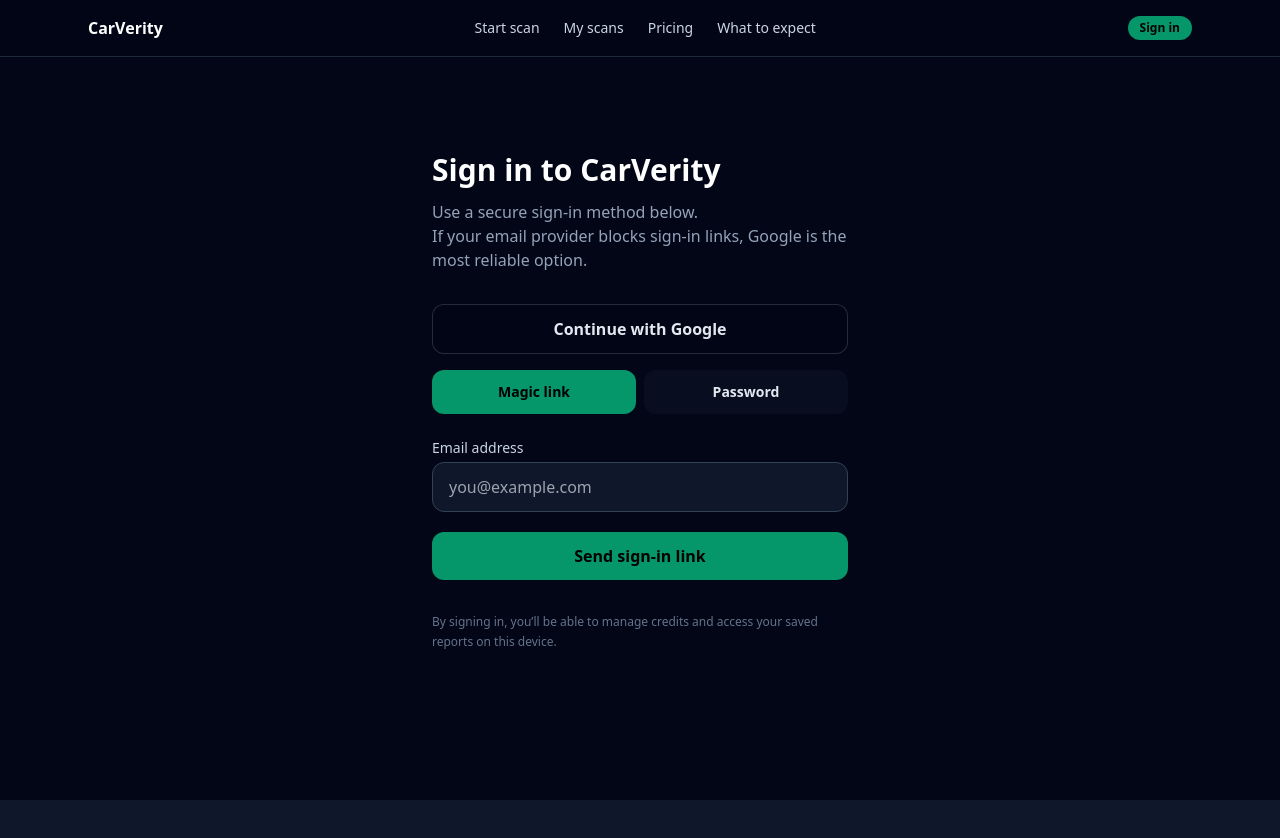
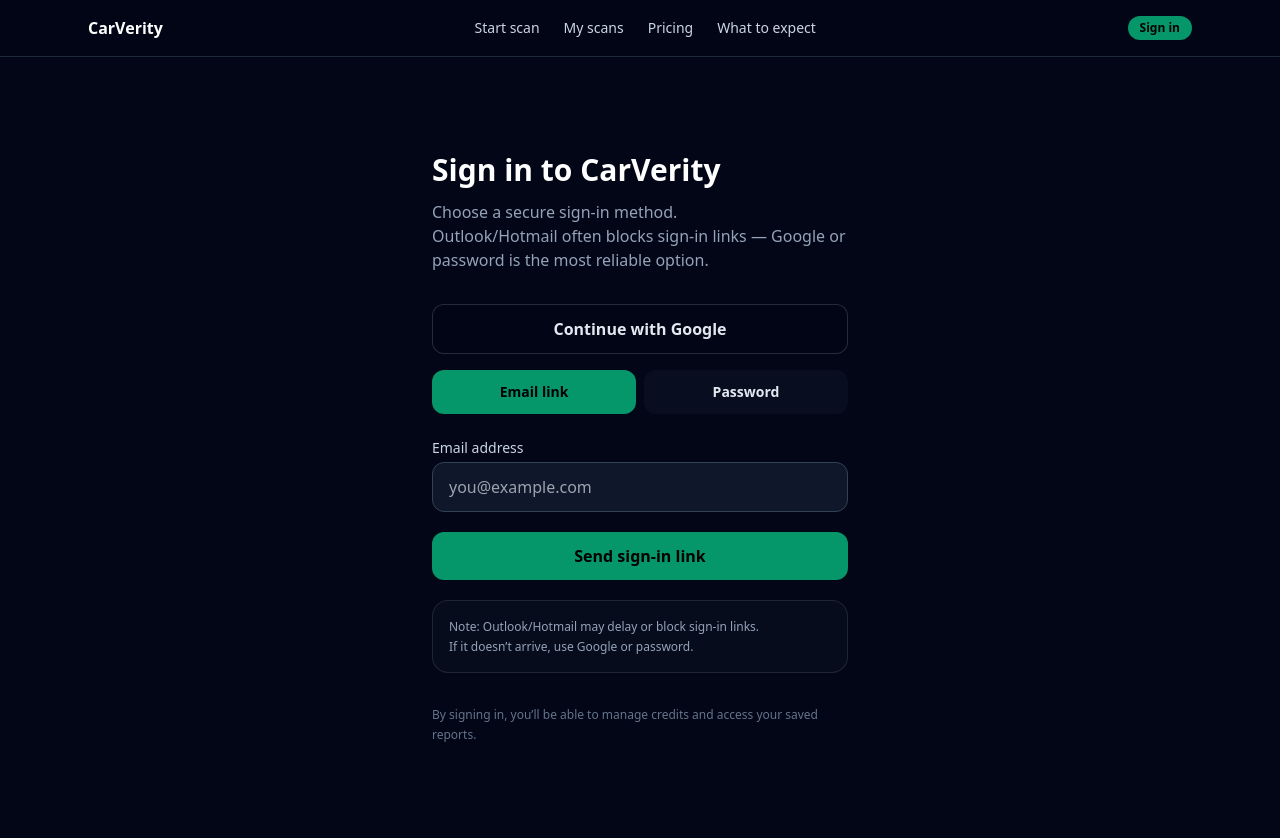
Before and after one commit to jeremy-swallow/carverity-clean, a React (Vite) app: page /sign-in in a window 1280 px wide. Before the commit the page ends 800 px from the top, so only its background shows below. Built offline with nearby package versions, Linux system fonts and the light colour scheme; no server answers.

Commit message:
Clarify password sign in vs create account

```diff
--- a/src/pages/SignIn.tsx
+++ b/src/pages/SignIn.tsx
@@ -59,7 +59,6 @@ export default function SignIn() {
     try {
       setSending(true);
 
-      // Always route through callback for reliability
       await signInWithMagicLink(
         cleanEmail,
         `${CANONICAL_APP_ORIGIN}/auth/callback?next=${encodeURIComponent(
@@ -71,7 +70,7 @@ export default function SignIn() {
     } catch (err) {
       console.error("Magic link error:", err);
       setError(
-        "We couldn’t send the sign-in link. If you’re using Outlook/Hotmail, use Google or password sign-in instead."
+        "We couldn’t send the sign-in link. If you’re using Outlook/Hotmail, use Google or password instead."
       );
     } finally {
       setSending(false);
@@ -104,7 +103,7 @@ export default function SignIn() {
 
       if (msg.toLowerCase().includes("invalid login credentials")) {
         setError(
-          "That email/password combination didn’t work. If you don’t have a password yet, create one below."
+          "That email/password didn’t work. If you don’t have an account yet, create one below."
         );
       } else {
         setError("Could not sign in with password. Please try again.");
@@ -142,7 +141,7 @@ export default function SignIn() {
       const msg = String(err?.message || "");
       if (msg.toLowerCase().includes("user already registered")) {
         setError(
-          "This email already has an account. Use “Sign in with password” instead."
+          "This email already has an account. Use “Sign in with password” above."
         );
       } else {
         setError("Could not create your account. Please try again.");
@@ -158,7 +157,7 @@ export default function SignIn() {
     try {
       setSending(true);
       await signInWithGoogle();
-      // Redirect happens automatically via Supabase
+      // Redirect happens automatically
     } catch (err) {
       console.error("Google sign-in error:", err);
       setError("Google sign-in is not available right now.");
@@ -173,10 +172,10 @@ export default function SignIn() {
       </h1>
 
       <p className="text-slate-400 mb-8">
-        Use a secure sign-in method below.
+        Choose a secure sign-in method.
         <br />
-        If your email provider blocks sign-in links, Google is the most reliable
-        option.
+        Outlook/Hotmail often blocks sign-in links — Google or password is the
+        most reliable option.
       </p>
 
       {alreadySignedIn && (
@@ -218,7 +217,7 @@ export default function SignIn() {
               : "bg-slate-900/50 text-slate-200 hover:bg-slate-900",
           ].join(" ")}
         >
-          Magic link
+          Email link
         </button>
 
         <button
@@ -246,7 +245,7 @@ export default function SignIn() {
             <div className="rounded-2xl border border-emerald-500/40 bg-emerald-900/30 p-5">
               <p className="text-emerald-300 font-medium">Check your email</p>
               <p className="text-slate-300 text-sm mt-2">
-                We sent a secure sign-in link to <strong>{cleanEmail}</strong>.
+                We sent a sign-in link to <strong>{cleanEmail}</strong>.
                 <br />
                 Open it on this device to continue.
               </p>
@@ -297,6 +296,14 @@ export default function SignIn() {
               >
                 {sending ? "Sending link…" : "Send sign-in link"}
               </button>
+
+              <div className="rounded-2xl border border-white/10 bg-slate-900/40 p-4">
+                <p className="text-xs text-slate-400 leading-relaxed">
+                  Note: Outlook/Hotmail may delay or block sign-in links.
+                  <br />
+                  If it doesn’t arrive, use Google or password.
+                </p>
+              </div>
             </form>
           )}
         </>
@@ -320,9 +327,7 @@ export default function SignIn() {
           </div>
 
           <div>
-            <label className="block text-sm text-slate-300 mb-1">
-              Password
-            </label>
+            <label className="block text-sm text-slate-300 mb-1">Password</label>
             <input
               type="password"
               value={password}
@@ -332,7 +337,7 @@ export default function SignIn() {
               required
             />
             <p className="text-xs text-slate-500 mt-2">
-              Tip: If you don’t want passwords, use Google or magic link.
+              Create a password once, then use it on any device.
             </p>
           </div>
 
@@ -346,20 +351,29 @@ export default function SignIn() {
             {sending ? "Signing in…" : "Sign in with password"}
           </button>
 
+          <div className="rounded-2xl border border-white/10 bg-slate-900/40 p-4 space-y-3">
+            <p className="text-sm text-slate-300 font-medium">
+              Don’t have an account yet?
+            </p>
+            <p className="text-xs text-slate-400 leading-relaxed">
+              Enter your email + choose a password, then create your account.
+            </p>
+
             <button
               type="button"
               disabled={sending}
               onClick={handleCreatePasswordAccount}
               className="w-full rounded-xl border border-white/15 bg-slate-950/40 hover:bg-slate-900 disabled:opacity-60 text-slate-200 font-semibold px-4 py-3 transition"
             >
-            Create password account
+              Create account
             </button>
+          </div>
         </form>
       )}
 
       <div className="mt-8 text-xs text-slate-500 leading-relaxed">
         By signing in, you’ll be able to manage credits and access your saved
-        reports on this device.
+        reports.
       </div>
     </div>
   );
```
Lines whose indentation alone changed are shown as unchanged.
